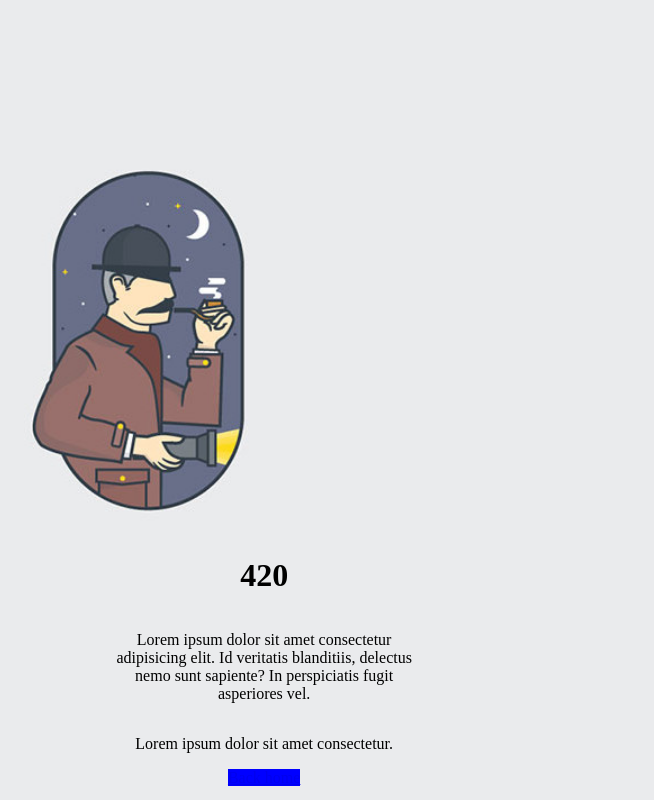
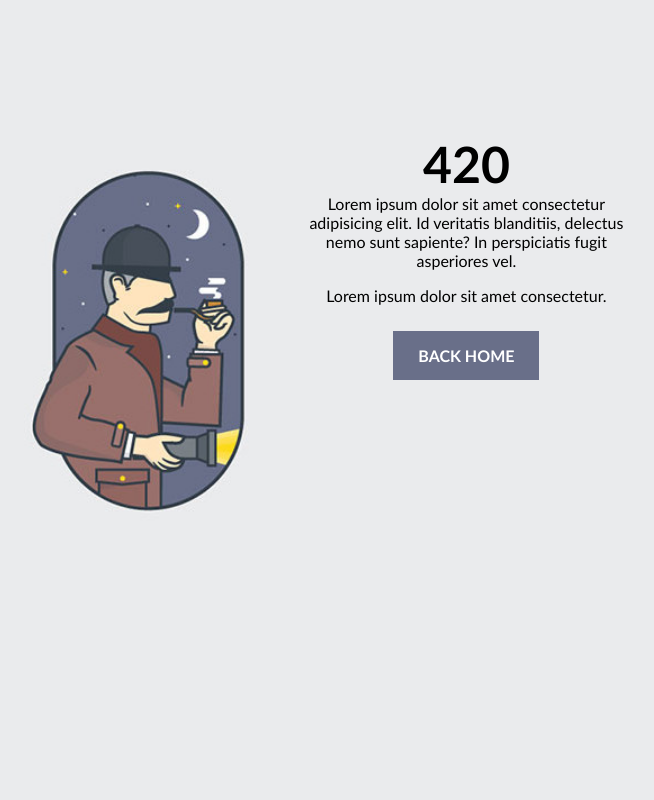
Before and after one commit to Ptyca/2-sherlock, a plain HTML site: page index.html in a window 1280 px wide. Shown: the whole page, without its empty margins (300-954 px from the left). Drawn offline with Linux system fonts and the light colour scheme.

Commit message:
serlokas prie galo

```diff
--- a/index.html
+++ b/index.html
@@ -7,14 +7,14 @@
     <title>Serlokas</title>
 </head>
 
-<body style="background-color: #EAEBED ;">
+<body style="background-color: #EAEBED; font-family:'Gill Sans', 'Gill Sans MT', Calibri, 'Trebuchet MS', sans-serif ;">
     <main style="display: inline-block; width: 50%; margin-top: 10%; margin-left: 25%;">
-<img style="display: inline-block; width: 40%; float:left;" src="serlokas.jpg" alt="serlokas ruko, nes 420">
-<div style="display: inline-block; width: 50%; float:left;  margin-left: 13%; text-align: center;">
-<h1 style="display: inline-block; width:100%; font-size: 90 px;" >420</h1>
-<p style="display: inline-block; width:100%;" >Lorem ipsum dolor sit amet consectetur adipisicing elit. Id veritatis blanditiis, delectus nemo sunt sapiente? In perspiciatis fugit asperiores vel.</p>
-<p style="display: inline-block; width: 100%;"  >Lorem ipsum dolor sit amet consectetur.</p>
-<a style="display: inline-bloc;background-color: blue; " href="#">Back home</a>
+<img style="display: inline-block; width: 40%; float: left;" src="serlokas.jpg" alt="serlokas ruko, nes 420">
+<div style="display: inline-block; width: 50%; float: left;  margin-left: 5%; text-align: center;">
+<h1 style="display: inline-block; width:100%; font-size: 50px; margin: 0;" >420</h1>
+<p style="display: inline-block; width:100%; margin: 0%;" >Lorem ipsum dolor sit amet consectetur adipisicing elit. Id veritatis blanditiis, delectus nemo sunt sapiente? In perspiciatis fugit asperiores vel.</p>
+<p style="display: inline-block; width:100%;" >Lorem ipsum dolor sit amet consectetur.</p>
+<a style="display: inline-block; margin-top: 3%;  background-color: #696F89; color: white; padding: 15px; padding-left: 25px; padding-right: 25px; text-decoration: none; text-transform: uppercase; font-weight: bold;" href="#">Back home</a>
 
 </div>
 
```
